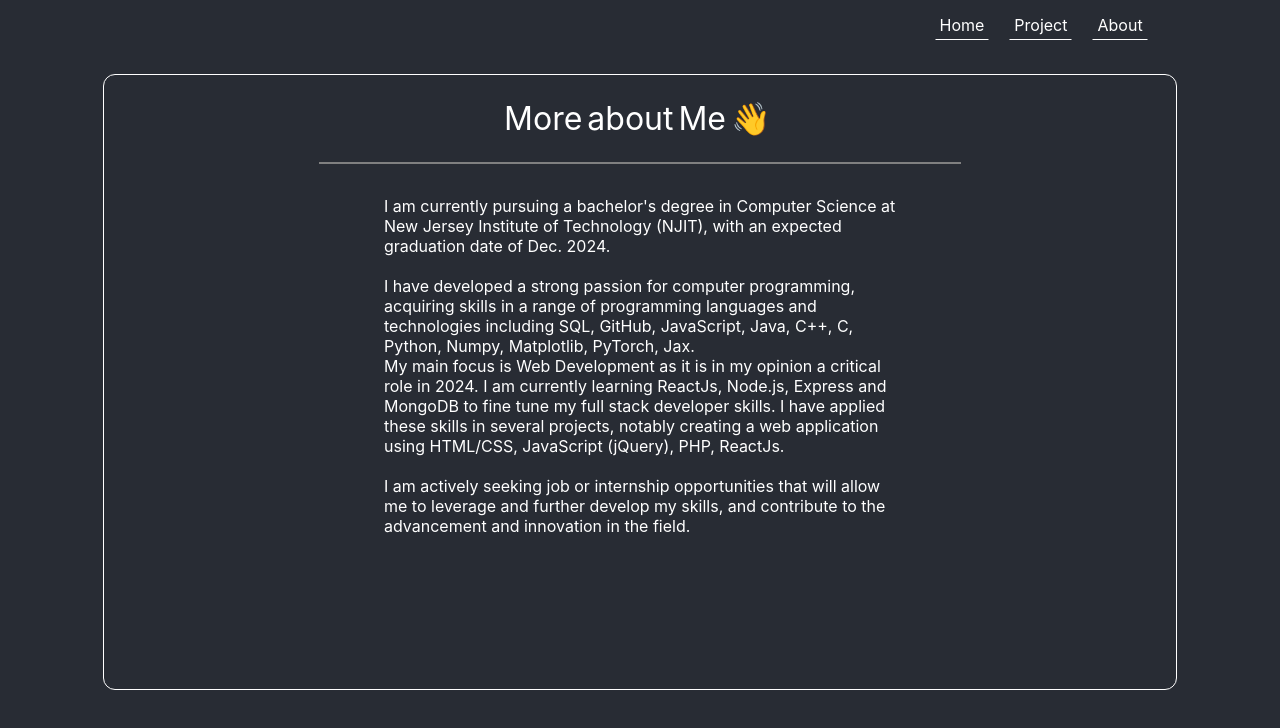
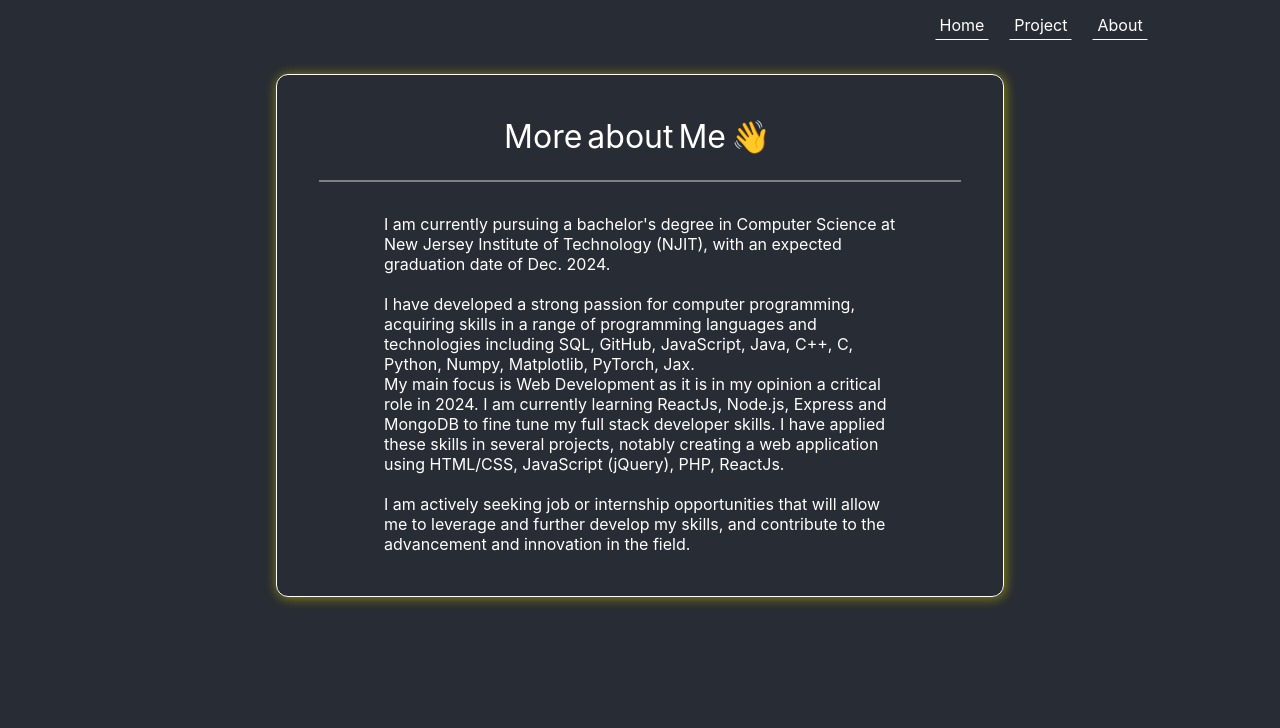
Before and after one commit to thiczd/portfolio, a React (Create React App) app: page /portfolio/about in a window 1280 px wide. Shown: the top 728 px of the page. Built offline with nearby package versions, Linux system fonts and the light colour scheme.

Commit message:
added more css

```diff
--- a/src/css/about.css
+++ b/src/css/about.css
@@ -1,5 +1,4 @@
 .about-me-main {
-  height: 80vh;
   display: flex;
   justify-content: center;
 }
@@ -15,15 +14,15 @@ hr {
 .about-me {
   margin: 12px;
   margin-top: 12px;
-  border: 1px solid;
+  border: 1px solid white;
+  box-shadow: 1px 1px 12px 0px #8c8c0c;
+
   border-radius: 12px;
-
   display: flex;
   align-items: center;
   flex-direction: column;
-  max-height: 80vh;
-  min-width: 80vw;
-  padding: 24px;
+  min-width: 30vw;
+  padding: 42px;
 }
 
 .about-me-description {
--- a/src/css/home.css
+++ b/src/css/home.css
@@ -1,8 +1,8 @@
 .main {
   border: 1px solid;
-  border-color: black;
+  border-color: white;
   border-radius: 12px;
-  box-shadow: 0px 0px 1px 1px black;
+  box-shadow: 1px 1px 12px 0px #8c8c0c;
   margin-bottom: 10px;
   padding-bottom: 10px;
   margin-right: 5vw;
--- a/src/css/project.css
+++ b/src/css/project.css
@@ -39,6 +39,8 @@ hr {
 
   text-align: center;
   border: 1px solid;
+  box-shadow: 1px 1px 12px 0px #0c0c8c;
+
   min-width: 80%;
 
   min-height: 5vh;
```
